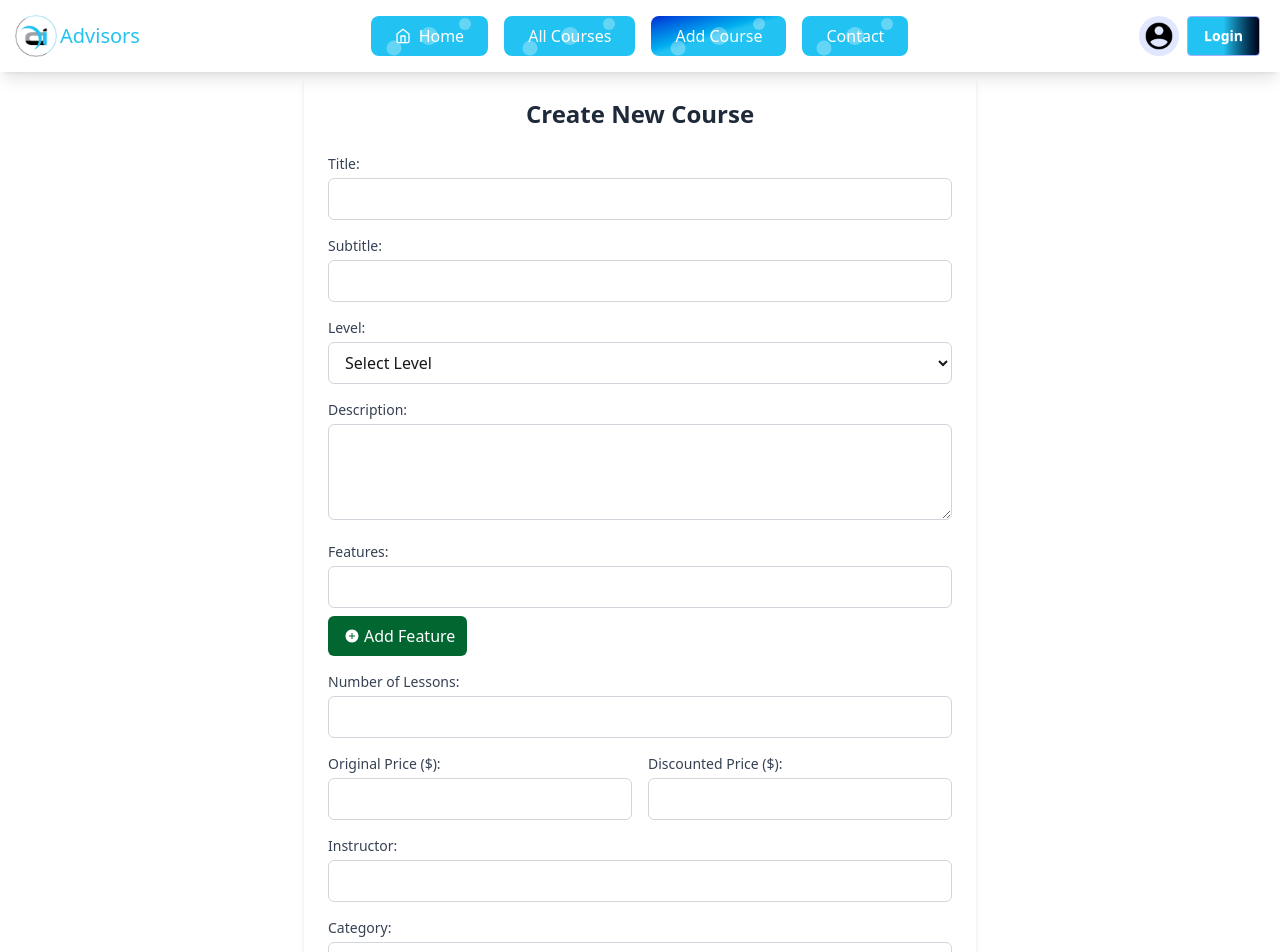
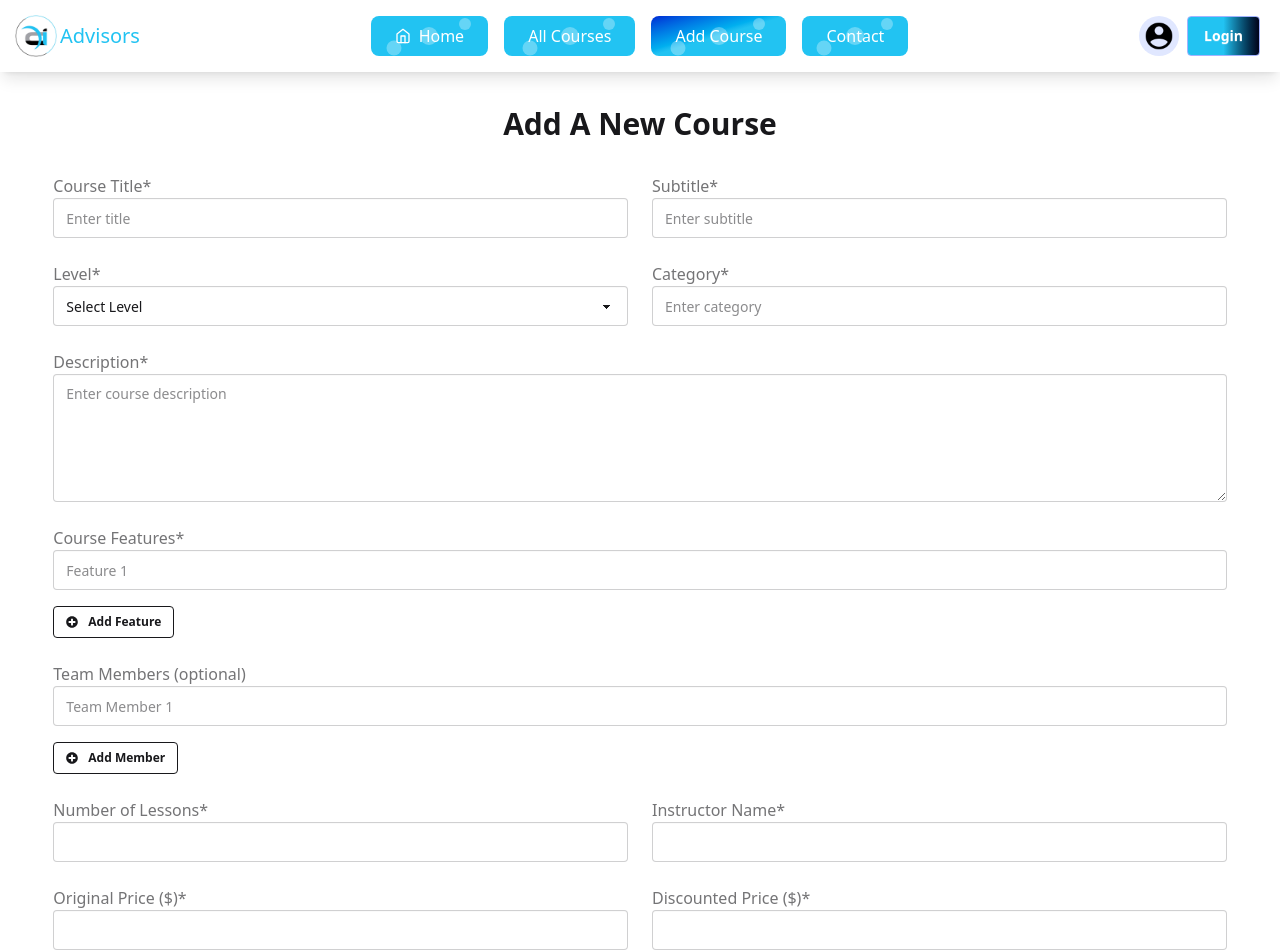
Before and after one commit to rubina02akter/advisor-web, a React (Vite) app in the folder client-side/: page /add-course in a window 1280 px wide. Shown: the top 952 px of the page. Built offline with nearby package versions, Linux system fonts and the light colour scheme; no server answers.

Commit message:
all course and add course

```diff
--- a/client-side/src/Pages/AddCourse.jsx
+++ b/client-side/src/Pages/AddCourse.jsx
@@ -1,314 +1,228 @@
-import React, { useState } from 'react';
-import axios from 'axios';
-import { FaTrashCan } from "react-icons/fa6";
-import { IoAddCircleSharp } from "react-icons/io5";
-import { IoCreate } from "react-icons/io5";
+import { useForm, useFieldArray } from "react-hook-form";
+import { FaPlusCircle, FaTrash } from "react-icons/fa";
+import Swal from "sweetalert2";
+import useAxiosPublic from "../../src/Hooks/useAxiosPublic";
+
+const image_hosting_key = import.meta.env.VITE_IMAGE_HOSTING_KEY;
+const image_hosting_api = `https://api.imgbb.com/1/upload?key=${image_hosting_key}`;
+
 const AddCourse = () => {
-  const initialFormState = {
-    title: '',
-    subtitle: '',
-    level: '',
-    description: '',
-    features: [''],
-    lessons: '',
-    originalPrice: '',
-    discountedPrice: '',
-    instructor: '',
-    category: '',
-    icon: ''
-  };
+  const {
+    register,
+    control,
+    handleSubmit,
+    reset,
+    formState: { errors },
+  } = useForm({
+    defaultValues: {
+      features: [{ value: "" }],
+      team: [{ name: "" }],
+    },
+  });
 
-  const [formData, setFormData] = useState(initialFormState);
-  const [isSubmitting, setIsSubmitting] = useState(false);
-  const [error, setError] = useState(null);
-  const [success, setSuccess] = useState(false);
+  const { fields: featureFields, append: appendFeature, remove: removeFeature } = useFieldArray({
+    control,
+    name: "features",
+  });
 
-  const handleChange = (e) => {
-    const { name, value } = e.target;
-    setFormData(prev => ({
-      ...prev,
-      [name]: value
-    }));
-  };
+  const { fields: teamFields, append: appendTeam, remove: removeTeam } = useFieldArray({
+    control,
+    name: "team",
+  });
 
-  const handleFeatureChange = (index, value) => {
-    const newFeatures = [...formData.features];
-    newFeatures[index] = value;
-    setFormData(prev => ({
-      ...prev,
-      features: newFeatures
-    }));
-  };
+  const axiosPublic = useAxiosPublic();
 
-  const addFeature = () => {
-    setFormData(prev => ({
-      ...prev,
-      features: [...prev.features, '']
-    }));
-  };
+  const onSubmit = async (data) => {
+    let imageUrl = "";
+    if (data.image && data.image.length > 0) {
+      const imageFile = new FormData();
+      imageFile.append("image", data.image[0]);
 
-  const removeFeature = (index) => {
-    const newFeatures = formData.features.filter((_, i) => i !== index);
-    setFormData(prev => ({
-      ...prev,
-      features: newFeatures
-    }));
-  };
+      try {
+        const imageResponse = await axiosPublic.post(image_hosting_api, imageFile);
+        if (imageResponse.data.success) {
+          imageUrl = imageResponse.data.data.display_url;
+        }
+      } catch (error) {
+        console.error("Image upload failed:", error);
+        Swal.fire({
+          icon: "error",
+          title: "Image Upload Failed",
+          text: "Failed to upload course image. Please try again.",
+        });
+        return;
+      }
+    }
 
-  const resetForm = () => {
-    setFormData(initialFormState);
-  };
-
-  const handleSubmit = async (e) => {
-    e.preventDefault();
-    setIsSubmitting(true);
-    setError(null);
-    setSuccess(false);
+    const courseData = {
+      title: data.title,
+      subtitle: data.subtitle,
+      level: data.level,
+      description: data.description,
+      features: data.features.map((f) => f.value).filter((val) => val.trim() !== ""),
+      team: data.team.map((t) => t.name).filter((name) => name.trim() !== ""),
+      lessons: parseInt(data.lessons),
+      originalPrice: parseFloat(data.originalPrice),
+      discountedPrice: parseFloat(data.discountedPrice),
+      instructor: data.instructor,
+      category: data.category,
+      image: imageUrl,
+      status: "active",
+    };
 
     try {
-      // Validate at least one feature is not empty
-      if (formData.features.some(f => f.trim() === '')) {
-        throw new Error('All features must be filled out');
+      const response = await axiosPublic.post("/courses", courseData);
+
+      if (response.data.insertedId) {
+        reset();
+        Swal.fire({
+          position: "top-end",
+          icon: "success",
+          title: `${data.title} has been added successfully!`,
+          showConfirmButton: false,
+          timer: 1500,
+        });
       }
-
-      const payload = {
-        ...formData,
-        lessons: Number(formData.lessons),
-        originalPrice: Number(formData.originalPrice),
-        discountedPrice: Number(formData.discountedPrice),
-        features: formData.features.filter(f => f.trim() !== '') // Remove empty features
-      };
-
-      const response = await axios.post('http://localhost:4000/courses', payload, {
-        headers: {
-          'Content-Type': 'application/json',
-        }
+    } catch (error) {
+      console.error("Course creation failed:", error);
+      Swal.fire({
+        icon: "error",
+        title: "Course Creation Failed",
+        text: error.response?.data?.message || "Failed to create course. Please try again.",
       });
-
-      console.log('Course created:', response.data);
-      setSuccess(true);
-      resetForm();
-
-    } catch (err) {
-      console.error('Submission error:', err);
-      setError(
-        err.response?.data?.message ||
-        err.message ||
-        'Failed to create course. Please try again.'
-      );
-    } finally {
-      setIsSubmitting(false);
     }
   };
 
   return (
-    <div className="max-w-2xl mx-auto p-6 bg-white rounded-lg shadow-md">
-      <h2 className="text-2xl font-bold text-center mb-6 text-gray-800">Create New Course</h2>
+    <div className="w-11/12 mx-auto py-8">
+      <h2 className="text-3xl font-bold text-center mb-8">Add A New Course</h2>
 
-      {error && (
-        <div className="mb-4 p-4 bg-red-100 border border-red-400 text-red-700 rounded">
-          {error}
-        </div>
-      )}
+      <form onSubmit={handleSubmit(onSubmit)} className="space-y-6">
+        {/* Title & Subtitle */}
+        <div className="grid md:grid-cols-2 gap-6">
+          {/* Title */}
+          <div className="form-control">
+            <label className="label"><span className="label-text">Course Title*</span></label>
+            <input type="text" {...register("title", { required: true })} placeholder="Enter title" className="input input-bordered w-full" />
+            {errors.title && <span className="text-red-500 text-sm">Title is required</span>}
+          </div>
 
-      {success && (
-        <div className="mb-4 p-4 bg-green-100 border border-green-400 text-green-700 rounded">
-          Course created successfully!
-        </div>
-      )}
-
-      <form onSubmit={handleSubmit} className="space-y-4">
-        {/* Form fields remain the same as your original */}
-        {/* Title */}
-        <div>
-          <label className="block text-sm font-medium text-gray-700 mb-1">Title:</label>
-          <input
-            type="text"
-            name="title"
-            value={formData.title}
-            onChange={handleChange}
-            required
-            className="w-full px-3 py-2 border border-gray-300 rounded-md focus:outline-none focus:ring-2 focus:ring-blue-500"
-          />
+          {/* Subtitle */}
+          <div className="form-control">
+            <label className="label"><span className="label-text">Subtitle*</span></label>
+            <input type="text" {...register("subtitle", { required: true })} placeholder="Enter subtitle" className="input input-bordered w-full" />
+            {errors.subtitle && <span className="text-red-500 text-sm">Subtitle is required</span>}
+          </div>
         </div>
 
-        {/* Subtitle */}
-        <div>
-          <label className="block text-sm font-medium text-gray-700 mb-1">Subtitle:</label>
-          <input
-            type="text"
-            name="subtitle"
-            value={formData.subtitle}
-            onChange={handleChange}
-            required
-            className="w-full px-3 py-2 border border-gray-300 rounded-md focus:outline-none focus:ring-2 focus:ring-blue-500"
-          />
-        </div>
+        {/* Level & Category */}
+        <div className="grid md:grid-cols-2 gap-6">
+          <div className="form-control">
+            <label className="label"><span className="label-text">Level*</span></label>
+            <select {...register("level", { required: true })} className="select select-bordered w-full">
+              <option value="">Select Level</option>
+              <option value="Beginner">Beginner</option>
+              <option value="Intermediate">Intermediate</option>
+              <option value="Advanced">Advanced</option>
+            </select>
+            {errors.level && <span className="text-red-500 text-sm">Level is required</span>}
+          </div>
 
-        {/* Level */}
-        <div>
-          <label className="block text-sm font-medium text-gray-700 mb-1">Level:</label>
-          <select
-            name="level"
-            value={formData.level}
-            onChange={handleChange}
-            required
-            className="w-full px-3 py-2 border border-gray-300 rounded-md focus:outline-none focus:ring-2 focus:ring-blue-500"
-          >
-            <option value="">Select Level</option>
-            <option value="Beginner">Beginner</option>
-            <option value="Intermediate">Intermediate</option>
-            <option value="Advanced">Advanced</option>
-          </select>
+          <div className="form-control">
+            <label className="label"><span className="label-text">Category*</span></label>
+            <input type="text" {...register("category", { required: true })} placeholder="Enter category" className="input input-bordered w-full" />
+            {errors.category && <span className="text-red-500 text-sm">Category is required</span>}
+          </div>
         </div>
 
         {/* Description */}
-        <div>
-          <label className="block text-sm font-medium text-gray-700 mb-1">Description:</label>
-          <textarea
-            name="description"
-            value={formData.description}
-            onChange={handleChange}
-            required
-            className="w-full px-3 py-2 border border-gray-300 rounded-md focus:outline-none focus:ring-2 focus:ring-blue-500 h-24"
-          />
+        <div className="form-control">
+          <label className="label"><span className="label-text">Description*</span></label>
+          <textarea {...register("description", { required: true })} className="textarea textarea-bordered w-full h-32" placeholder="Enter course description"></textarea>
+          {errors.description && <span className="text-red-500 text-sm">Description is required</span>}
         </div>
 
-        {/* Features */}
-        <div>
-          <label className="block text-sm font-medium text-gray-700 mb-1">Features:</label>
+        {/* Features Section */}
+        <div className="form-control">
+          <label className="label"><span className="label-text">Course Features*</span></label>
           <div className="space-y-2">
-            {formData.features.map((feature, index) => (
-              <div key={index} className="flex gap-2">
-                <input
-                  type="text"
-                  value={feature}
-                  onChange={(e) => handleFeatureChange(index, e.target.value)}
-                  required
-                  className="flex-1 px-3 py-2 border border-gray-300 rounded-md focus:outline-none focus:ring-2 focus:ring-blue-500"
-                />
-                {formData.features.length > 1 && (
-                  <button
-                    type="button"
-                    onClick={() => removeFeature(index)}
-                    className="px-3 py-2 bg-rose-700 text-white rounded-md hover:bg-red-600 focus:outline-none focus:ring-2 focus:ring-red-500 flex justify-center"
-                  >
-                  <FaTrashCan  className='m-1'/> Remove
+            {featureFields.map((field, index) => (
+              <div key={field.id} className="flex gap-2 items-center">
+                <input type="text" {...register(`features.${index}.value`, { required: true })} placeholder={`Feature ${index + 1}`} className="input input-bordered flex-1" />
+                {index > 0 && (
+                  <button type="button" onClick={() => removeFeature(index)} className="btn btn-error btn-sm">
+                    <FaTrash />
                   </button>
                 )}
               </div>
             ))}
-            <button
-              type="button"
-              onClick={addFeature}
-              className="mt-2 px-3 py-2 bg-green-800 text-white rounded-md hover:bg-green-600 focus:outline-none focus:ring-2 focus:ring-green-500 flex"
-            >
-            <IoAddCircleSharp                                                         className='m-1'/>  Add Feature
+            <button type="button" onClick={() => appendFeature({ value: "" })} className="btn btn-outline btn-sm mt-2">
+              <FaPlusCircle className="mr-1" /> Add Feature
             </button>
           </div>
         </div>
 
-        {/* Lessons */}
-        <div>
-          <label className="block text-sm font-medium text-gray-700 mb-1">Number of Lessons:</label>
-          <input
-            type="number"
-            name="lessons"
-            value={formData.lessons}
-            onChange={handleChange}
-            required
-            min="1"
-            className="w-full px-3 py-2 border border-gray-300 rounded-md focus:outline-none focus:ring-2 focus:ring-blue-500"
-          />
+        {/* Team Members Section */}
+        <div className="form-control">
+          <label className="label"><span className="label-text">Team Members (optional)</span></label>
+          <div className="space-y-2">
+            {teamFields.map((field, index) => (
+              <div key={field.id} className="flex gap-2 items-center">
+                <input type="text" {...register(`team.${index}.name`)} placeholder={`Team Member ${index + 1}`} className="input input-bordered flex-1" />
+                {index > 0 && (
+                  <button type="button" onClick={() => removeTeam(index)} className="btn btn-error btn-sm">
+                    <FaTrash />
+                  </button>
+                )}
+              </div>
+            ))}
+            <button type="button" onClick={() => appendTeam({ name: "" })} className="btn btn-outline btn-sm mt-2">
+              <FaPlusCircle className="mr-1" /> Add Member
+            </button>
+          </div>
+        </div>
+
+        {/* Lessons & Instructor */}
+        <div className="grid md:grid-cols-2 gap-6">
+          <div className="form-control">
+            <label className="label"><span className="label-text">Number of Lessons*</span></label>
+            <input type="number" {...register("lessons", { required: true, min: 1 })} className="input input-bordered w-full" />
+            {errors.lessons && <span className="text-red-500 text-sm">Enter a valid number</span>}
+          </div>
+
+          <div className="form-control">
+            <label className="label"><span className="label-text">Instructor Name*</span></label>
+            <input type="text" {...register("instructor", { required: true })} className="input input-bordered w-full" />
+            {errors.instructor && <span className="text-red-500 text-sm">Instructor name is required</span>}
+          </div>
         </div>
 
         {/* Prices */}
-        <div className="grid grid-cols-1 md:grid-cols-2 gap-4">
-          <div>
-            <label className="block text-sm font-medium text-gray-700 mb-1">Original Price ($):</label>
-            <input
-              type="number"
-              name="originalPrice"
-              value={formData.originalPrice}
-              onChange={handleChange}
-              required
-              min="0"
-              step="0.01"
-              className="w-full px-3 py-2 border border-gray-300 rounded-md focus:outline-none focus:ring-2 focus:ring-blue-500"
-            />
+        <div className="grid md:grid-cols-2 gap-6">
+          <div className="form-control">
+            <label className="label"><span className="label-text">Original Price ($)*</span></label>
+            <input type="number" step="0.01" {...register("originalPrice", { required: true, min: 0 })} className="input input-bordered w-full" />
+            {errors.originalPrice && <span className="text-red-500 text-sm">Enter a valid price</span>}
           </div>
-          <div>
-            <label className="block text-sm font-medium text-gray-700 mb-1">Discounted Price ($):</label>
-            <input
-              type="number"
-              name="discountedPrice"
-              value={formData.discountedPrice}
-              onChange={handleChange}
-              required
-              min="0"
-              step="0.01"
-              className="w-full px-3 py-2 border border-gray-300 rounded-md focus:outline-none focus:ring-2 focus:ring-blue-500"
-            />
+
+          <div className="form-control">
+            <label className="label"><span className="label-text">Discounted Price ($)*</span></label>
+            <input type="number" step="0.01" {...register("discountedPrice", { required: true, min: 0 })} className="input input-bordered w-full" />
+            {errors.discountedPrice && <span className="text-red-500 text-sm">Enter a valid price</span>}
           </div>
         </div>
 
-        {/* Instructor */}
-        <div>
-          <label className="block text-sm font-medium text-gray-700 mb-1">Instructor:</label>
-          <input
-            type="text"
-            name="instructor"
-            value={formData.instructor}
-            onChange={handleChange}
-            required
-            className="w-full px-3 py-2 border border-gray-300 rounded-md focus:outline-none focus:ring-2 focus:ring-blue-500"
-          />
+        {/* Image Upload */}
+        <div className="form-control">
+          <label className="label"><span className="label-text">Course Image*</span></label>
+          <input type="file" accept="image/*" {...register("image", { required: true })} className="file-input file-input-bordered w-full" />
+          {errors.image && <span className="text-red-500 text-sm">Image is required</span>}
         </div>
 
-        {/* Category */}
-        <div>
-          <label className="block text-sm font-medium text-gray-700 mb-1">Category:</label>
-          <input
-            type="text"
-            name="category"
-            value={formData.category}
-            onChange={handleChange}
-            required
-            className="w-full px-3 py-2 border border-gray-300 rounded-md focus:outline-none focus:ring-2 focus:ring-blue-500"
-          />
-        </div>
-
-        {/* Icon */}
-        <div>
-          <label className="block text-sm font-medium text-gray-700 mb-1">Icon (Emoji):</label>
-          <input
-            type="text"
-            name="icon"
-            value={formData.icon}
-            onChange={handleChange}
-            placeholder="🖥️"
-            className="w-full px-3 py-2 border border-gray-300 rounded-md focus:outline-none focus:ring-2 focus:ring-blue-500"
-          />
-        </div>
-
-        <div className="flex gap-4">
-          <button
-            type="submit"
-            disabled={isSubmitting}
-            className={`flex-1 py-2 px-4 text-white font-medium rounded-md focus:outline-none focus:ring-2 focus:ring-blue-500 focus:ring-offset-2 ${
-              isSubmitting ? 'bg-blue-400 cursor-not-allowed' : 'bg-[#22C3F2] hover:bg-blue-700'
-            }`}
-          >
-            {isSubmitting ?  'Creating...' : 'Create Course'}
-          </button>
-
-          <button
-            type="button"
-            onClick={resetForm}
-            disabled={isSubmitting}
-            className="flex-1 py-2 px-4 bg-gray-200 text-gray-800 font-medium rounded-md hover:bg-gray-300 focus:outline-none focus:ring-2 focus:ring-gray-500 focus:ring-offset-2"
-          >
-            Reset Form
+        {/* Submit */}
+        <div className="form-control mt-8">
+          <button type="submit" className="btn btn-primary w-full">
+            Add Course <FaPlusCircle className="ml-2" />
           </button>
         </div>
       </form>
```
Also changed, not shown: client-side/src/Pages/AllCourse.jsx (+67 -3 lines).
